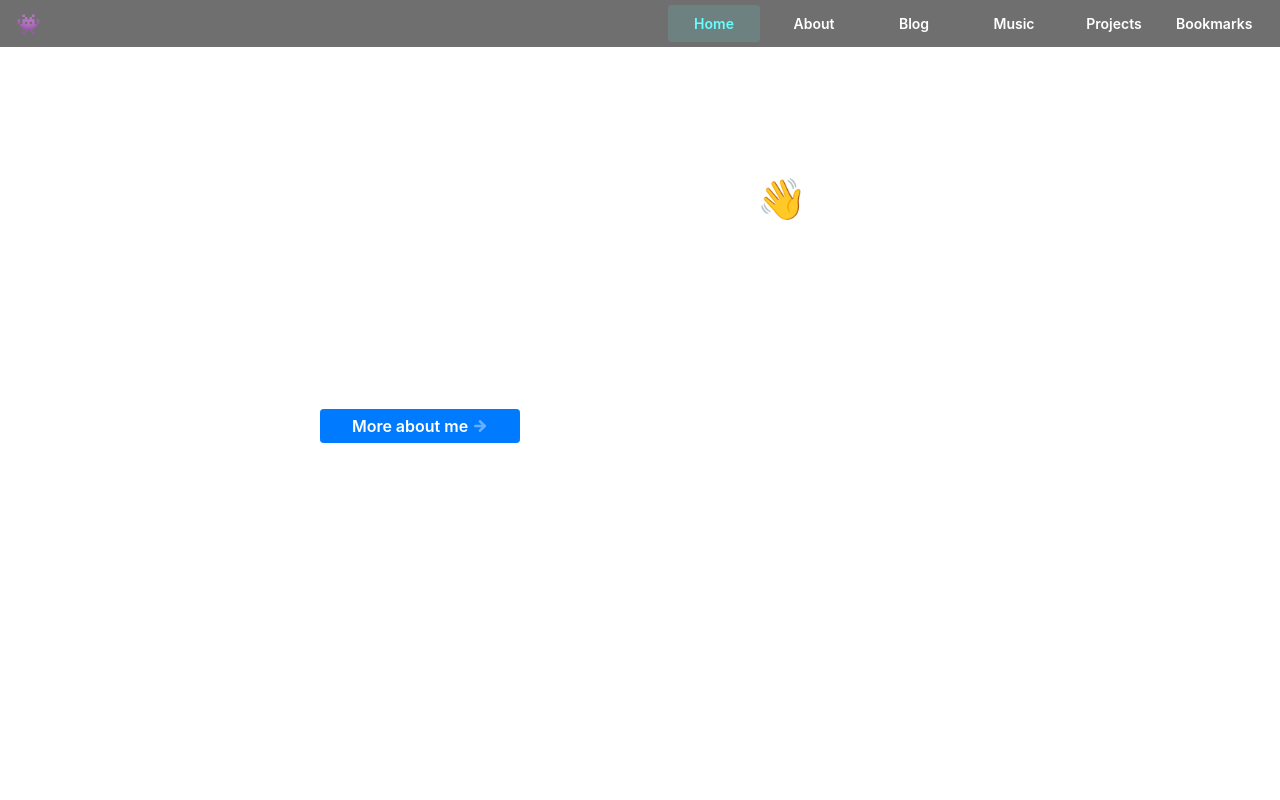
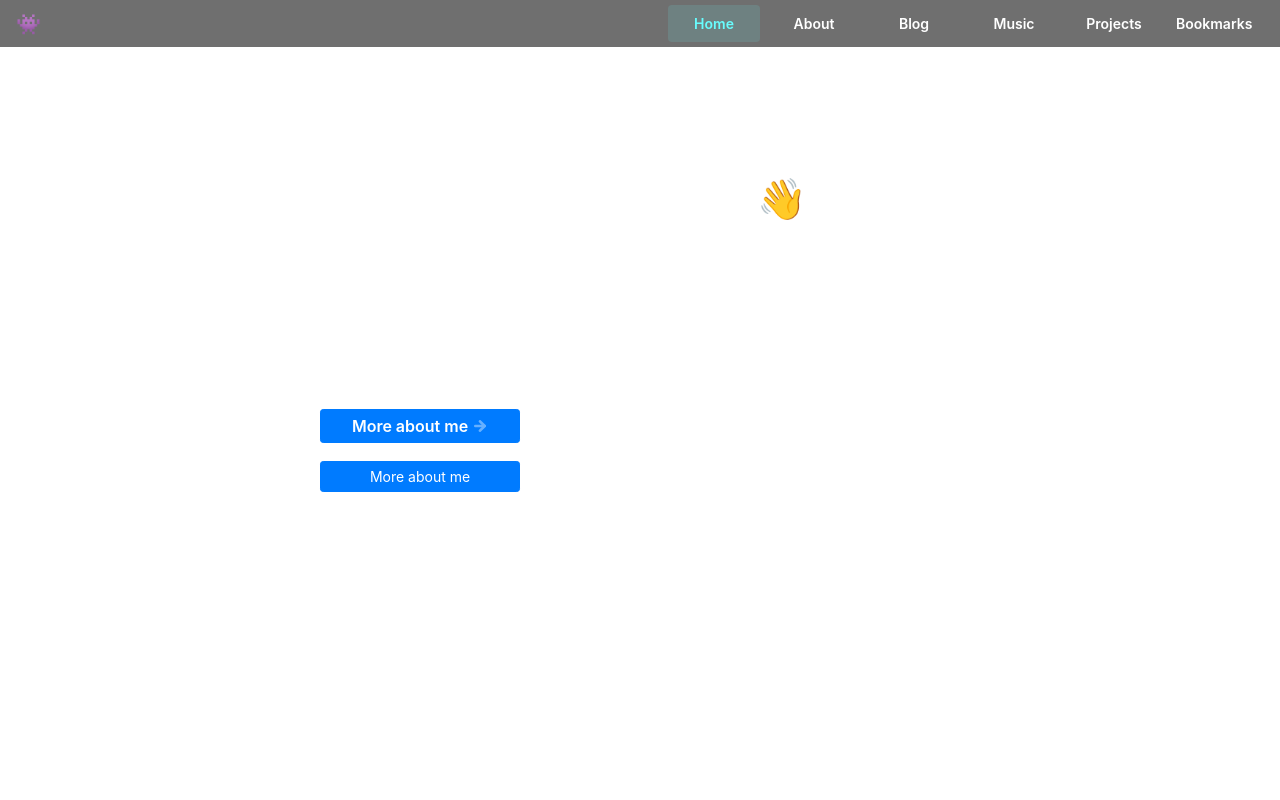
Before and after one commit to ataricoder/www, a Next.js app: page / in a window 1280 px wide. Shown: the top 800 px of the page. Built offline with nearby package versions, Linux system fonts and the light colour scheme; a web font is replaced by a local one.

Commit message:
added normal button component

```diff
--- /dev/null
+++ b/components/button/button.js
@@ -0,0 +1,13 @@
+import BootstrapButton from "react-bootstrap/Button";
+import styles from "./button.module.css";
+import { ArrowRight } from "react-feather";
+
+const Button = (props) => (
+	<div>
+		<BootstrapButton className={styles.button} size="sm" href={props.href}>
+			{props.children}
+		</BootstrapButton>
+	</div>
+);
+
+export default Button;
--- /dev/null
+++ b/components/button/button.module.css
@@ -0,0 +1,20 @@
+.button {
+	background-color: #ffffff;
+	color: #000000;
+	border-color: #ffffff;
+	font-weight: 500;
+	font-size: 16px;
+	min-width: 200px;
+	width: max-content;
+	margin-bottom: 18px;
+	transition: all 0.35s cubic-bezier(0.165, 0.84, 0.44, 1) 0s;
+	display: grid;
+	justify-items: center;
+}
+
+.button:hover {
+	background-color: #000000;
+	border-color: #ffffff;
+	color: #ffffff;
+	transition: all 0.35s cubic-bezier(0.165, 0.84, 0.44, 1) 0s;
+}
--- a/pages/index.js
+++ b/pages/index.js
@@ -1,6 +1,7 @@
 import Layout from "@components/layout/layout";
 import Arrow from "@components/arrow/arrow";
 import ArrowButton from "@components/arrowbutton/arrowbutton";
+import Button from "@components/button/button";
 
 export default function Blog() {
 	return (
@@ -16,6 +17,7 @@ export default function Blog() {
 			</p>
 			<Arrow href={"/about"}>More about me</Arrow>
 			<ArrowButton href={"/about"}>More about me</ArrowButton>
+			<Button href={"/about"}>More about me</Button>
 			<h1>Blog</h1>
 			<p>
 				This is where I write down ideas, opinions and more. Usually
```
